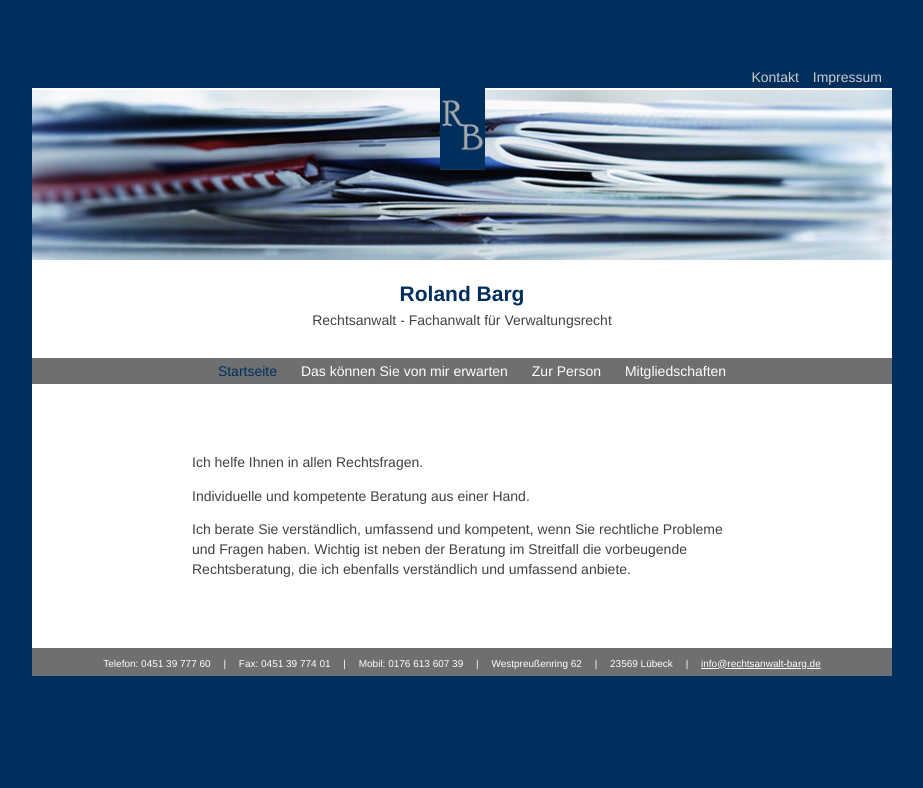
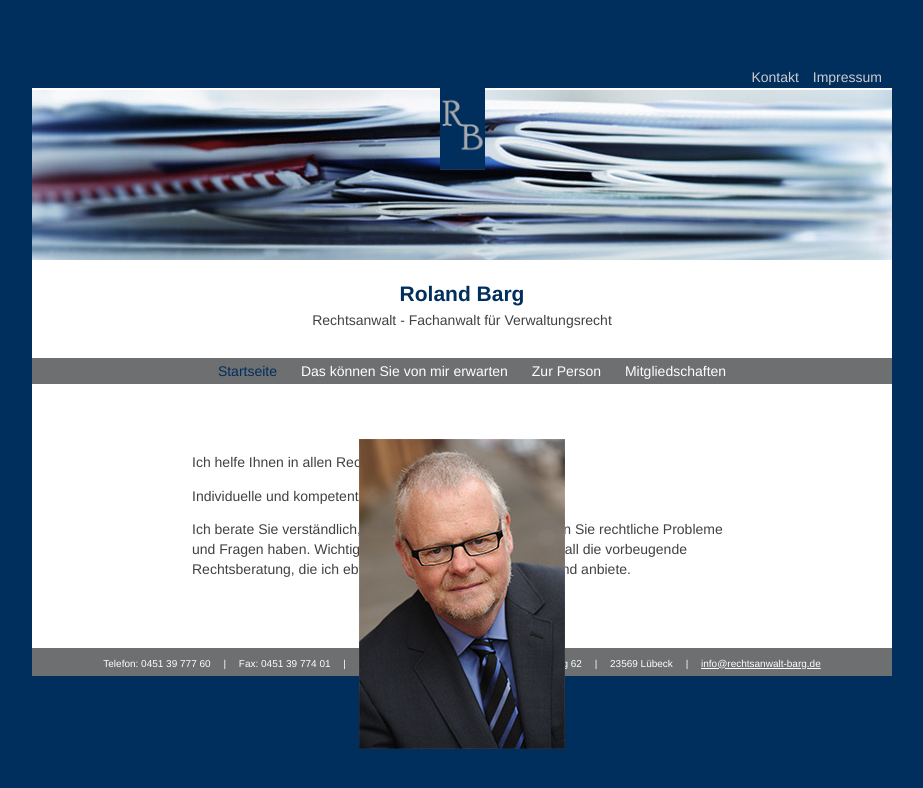
Before and after one commit to RWCB/rechtsanwalt-barg, a Jekyll site: the page built from index.md, in a window 1280 px wide. Shown: the top 788 px of the page, without its empty margins (178-1101 px from the left). Built offline with Jekyll 4.4.1, drawn with Linux system fonts in a browser that asks for light colours; our own code applies the rules of GitHub Pages for plain Markdown files; a script that is not in the unit is left out; the repository's description, which GitHub fills in, is left out.

Commit message:
Update default.html

```diff
--- a/_layouts/default.html
+++ b/_layouts/default.html
@@ -40,14 +40,15 @@
       </menu>
 
       <section>
-      {% if page.url == "/personal-data.html" %}
+      <!--{% if page.url == "/personal-data.html" %}
         <table>
           <tr><td>{{ content }}</td>/tr>
           <tr><td><img class="portrait" src="{{ '/assets/images/portrait.jpg' | relative_url }}" /></td></tr>
         </table>
-      {% else %}
+      {% else %}-->
+        <img class="portrait" src="{{ '/assets/images/portrait.jpg' | relative_url }}" />
         {{ content }}
-      {% endif %}
+      <!--{% endif %}-->
       </section>
 
       <footer>
```
